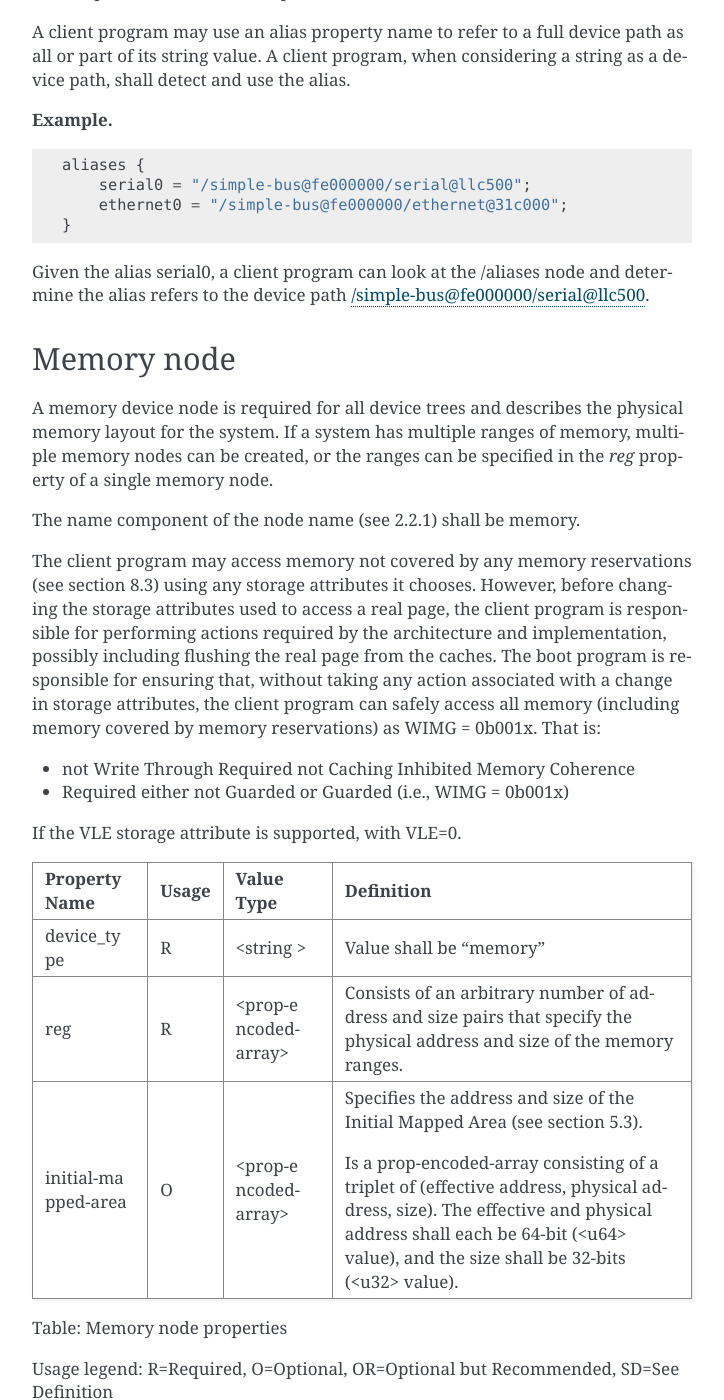
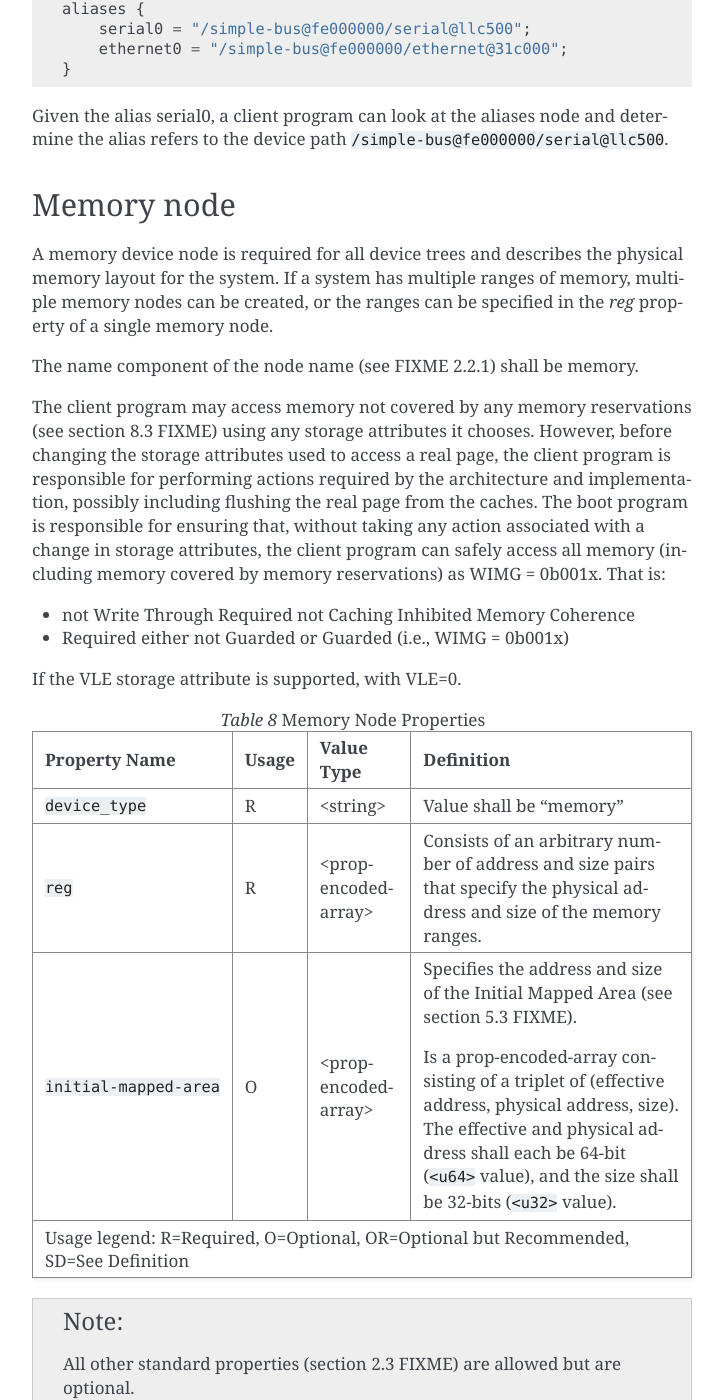
Before and after one commit to devicetree-org/devicetree-specification, a Sphinx documentation site: the page built from source/devicenodes.rst, in a window 1280 px wide and 1400 px high, scrolled down 2133 px. Shown: the whole window, without its empty margins (388-1112 px from the left). Built offline with Sphinx 7.4.7, drawn with Linux system fonts in a browser that asks for light colours; some of the changed text lies outside the part shown.

Commit message:
Fixup formatting on sections 3.1 through 3.4
Signed-off-by: Grant Likely <grant.likely@linaro.org>

```diff
--- a/source/devicenodes.rst
+++ b/source/devicenodes.rst
@@ -10,97 +10,72 @@
 All device trees shall have a root node and the following nodes shall be
 present at the root of all device trees:
 
--  One *cpus* node
+*  One *cpus* node
 
--  At least one *memory* node
+*  At least one *memory* node
 
 Root node
 ---------
 
 The device tree has a single root node of which all other device nodes
-are descendants. The full path to the root node is /.
+are descendants. The full path to the root node is ``/``.
 
-+------------+---------+---------+------------------------------------------------+
-| Property   | Usage   | Value   | Definition                                     |
-| Name       |         | Type    |                                                |
-+============+=========+=========+================================================+
-| #address-c | R       | <u32>   | Specifies the number of <u32> cells to         |
-| ells       |         |         | represent the address in the *reg* property in |
-|            |         |         | children of root.                              |
-+------------+---------+---------+------------------------------------------------+
-| #size-cell | R       | <u32>   | Specifies the number of <u32> cells to         |
-| s          |         |         | represent the size in the *reg* property in    |
-|            |         |         | children of root.                              |
-+------------+---------+---------+------------------------------------------------+
-| model      | R       | <string | Specifies a string that uniquely identifies    |
-|            |         | >       | the model of the system board. The recommended |
-|            |         |         | format is “manufacturer,model-number”.         |
-+------------+---------+---------+------------------------------------------------+
-| compatible | R       | <string | Specifies a list of platform architectures     |
-|            |         | list>   | with which this platform is compatible. This   |
-|            |         |         | property can be used by operating systems in   |
-|            |         |         | selecting platform specific code. The          |
-|            |         |         | recommended form of the property value is:     |
-|            |         |         |                                                |
-|            |         |         | ::                                             |
-|            |         |         |                                                |
-|            |         |         |     “<Manufacturer>,<Model-number>”            |
-|            |         |         |                                                |
-|            |         |         | For example:                                   |
-|            |         |         |                                                |
-|            |         |         | ::                                             |
-|            |         |         |                                                |
-|            |         |         |     compatible = “fsl,mpc8572ds”               |
-+------------+---------+---------+------------------------------------------------+
-| epapr-vers | R       | <string | This property shall contain the string:        |
-| ion        |         | >       | “ePAPR-<ePAPR version>”                        |
-|            |         |         |                                                |
-|            |         |         | where:                                         |
-|            |         |         |                                                |
-|            |         |         | <ePAPR version> is the text (without blanks)   |
-|            |         |         | after the word Version on the cover page of    |
-|            |         |         | the PAPR spec that the platform adheres to     |
-|            |         |         | For example:                                   |
-|            |         |         |                                                |
-|            |         |         | ::                                             |
-|            |         |         |                                                |
-|            |         |         |     epapr-version = “{spec}-1.1”               |
-+------------+---------+---------+------------------------------------------------+
+.. tabularcolumns:: l c l J
+.. table:: Root Node Properties
 
-Table: Table 3-1 Root Node Properties
+   =================== ====== ================= ===============================================
+   Property Name       Usage  Value Type        Definition
+   =================== ====== ================= ===============================================
+   ``#address-cells``  R      ``<u32>``         Specifies the number of ``<u32>`` cells to
+                                                represent the address in the *reg* property in
+                                                children of root.
+   ``#size-cells``     R      ``<u32>``         Specifies the number of ``<u32>`` cells to
+                                                represent the size in the *reg* property in
+                                                children of root.
+   ``model``           R      ``<string>``      Specifies a string that uniquely identifies
+                                                the model of the system board. The recommended
+                                                format is "manufacturer,model-number".
+   ``compatible``      R      ``<stringlist>``  Specifies a list of platform architectures
+                                                with which this platform is compatible. This
+                                                property can be used by operating systems in
+                                                selecting platform specific code. The
+                                                recommended form of the property value is:
 
-Usage legend: R=Required, O=Optional, OR=Optional but Recommended,
-SD=See Definition
+                                                ``"manufacturer,model"``
 
-Note: All other standard properties (section 2.3) are allowed but are
-optional.
+                                                For example:
+
+                                                ``compatible = "fsl,mpc8572ds"``
+   Usage legend: R=Required, O=Optional, OR=Optional but Recommended, SD=See Definition
+   ============================================================================================
+
+.. note:: All other standard properties (section 2.3) are allowed but are optional.
 
 aliases node
 ------------
 
-A device tree may have an aliases node (/aliases) that defines one or
+A device tree may have an aliases node (``/aliases``) that defines one or
 more alias properties. The alias node shall be at the root of the device
 tree and have the node name aliases.
 
-Each property of the /aliases node defines an alias. The property name
+Each property of the ``/aliases`` node defines an alias. The property name
 specifies the alias name. The property value specifies the full path to
 a node in the device tree. For example, the property serial0 =
-“/simple-bus@fe000000/serial@llc500” defines the alias serial0.
+``"/simple-bus@fe000000/serial@llc500"`` defines the alias serial0.
 
 Alias names shall be a lowercase text strings of 1 to 31 characters from
 the following set of characters.
 
-+-------------------+--------------------------------------------------------+
-| Character         | Description                                            |
-+===================+========================================================+
-| 0-9               | digit                                                  |
-+-------------------+--------------------------------------------------------+
-| a-z               | lowercase letter                                       |
-+-------------------+--------------------------------------------------------+
-| -                 | dash                                                   |
-+-------------------+--------------------------------------------------------+
+.. tabularcolumns:: c J
+.. table:: Valid characters for alias name
 
-Table: Characters for alias names
+   ========= ================
+   Character Description
+   ========= ================
+   0-9       digit
+   a-z       lowercase letter
+   \-        dash
+   ========= ================
 
 An alias value is a device path and is encoded as a string. The value
 represents the full path to a node, but the path does not need to refer
@@ -110,7 +85,7 @@
 device path as all or part of its string value. A client program, when
 considering a string as a device path, shall detect and use the alias.
 
-**Example.**
+**Example**
 
 ::
 
@@ -119,9 +94,9 @@
         ethernet0 = "/simple-bus@fe000000/ethernet@31c000";
     }
 
-Given the alias serial0, a client program can look at the /aliases node
+Given the alias serial0, a client program can look at the aliases node
 and determine the alias refers to the device path
-/simple-bus@fe000000/serial@llc500.
+``/simple-bus@fe000000/serial@llc500``.
 
 Memory node
 -----------
@@ -131,10 +106,10 @@
 of memory, multiple memory nodes can be created, or the ranges can be
 specified in the *reg* property of a single memory node.
 
-The name component of the node name (see 2.2.1) shall be memory.
+The name component of the node name (see FIXME 2.2.1) shall be memory.
 
 The client program may access memory not covered by any memory
-reservations (see section 8.3) using any storage attributes it chooses.
+reservations (see section 8.3 FIXME) using any storage attributes it chooses.
 However, before changing the storage attributes used to access a real
 page, the client program is responsible for performing actions required
 by the architecture and implementation, possibly including flushing the
@@ -149,36 +124,30 @@
 
 If the VLE storage attribute is supported, with VLE=0.
 
-+------------+---------+---------+------------------------------------------------+
-| Property   | Usage   | Value   | Definition                                     |
-| Name       |         | Type    |                                                |
-+============+=========+=========+================================================+
-| device\_ty | R       | <string | Value shall be "memory"                        |
-| pe         |         | >       |                                                |
-+------------+---------+---------+------------------------------------------------+
-| reg        | R       | <prop-e | Consists of an arbitrary number of address and |
-|            |         | ncoded- | size pairs that specify the physical address   |
-|            |         | array>  | and size of the memory ranges.                 |
-+------------+---------+---------+------------------------------------------------+
-| initial-ma | O       | <prop-e | Specifies the address and size of the Initial  |
-| pped-area  |         | ncoded- | Mapped Area (see section 5.3).                 |
-|            |         | array>  |                                                |
-|            |         |         | Is a prop-encoded-array consisting of a        |
-|            |         |         | triplet of (effective address, physical        |
-|            |         |         | address, size). The effective and physical     |
-|            |         |         | address shall each be 64-bit (<u64> value),    |
-|            |         |         | and the size shall be 32-bits (<u32> value).   |
-+------------+---------+---------+------------------------------------------------+
+.. tabularcolumns:: l c l J
+.. table:: Memory Node Properties
 
-Table: Memory node properties
+   ======================= ====== ===================== ===============================================
+   Property Name           Usage  Value Type            Definition
+   ======================= ====== ===================== ===============================================
+   ``device_type``         R       <string>             Value shall be "memory"
+   ``reg``                 R       <prop-encoded-array> Consists of an arbitrary number of address and
+                                                        size pairs that specify the physical address
+                                                        and size of the memory ranges.
+   ``initial-mapped-area`` O       <prop-encoded-array> Specifies the address and size of the Initial
+                                                        Mapped Area (see section 5.3 FIXME).
 
-Usage legend: R=Required, O=Optional, OR=Optional but Recommended,
-SD=See Definition
+                                                        Is a prop-encoded-array consisting of a
+                                                        triplet of (effective address, physical
+                                                        address, size). The effective and physical
+                                                        address shall each be 64-bit (``<u64>`` value),
+                                                        and the size shall be 32-bits (``<u32>`` value).
+   Usage legend: R=Required, O=Optional, OR=Optional but Recommended, SD=See Definition
+   ====================================================================================================
 
-Note: All other standard properties (section 2.3) are allowed but are
-optional.
+.. note:: All other standard properties (section 2.3 FIXME) are allowed but are optional.
 
-**Example.**
+**Example**
 
 Given a 64-bit Power system with the following physical memory layout:
 
@@ -186,10 +155,10 @@
 
 -  RAM: starting address 0x100000000, length 0x100000000 (4GB)
 
-Memory nodes could be defined as follows, assuming an *#address-cells*
-value of 2 and a *#size-cells* value of 2:
+Memory nodes could be defined as follows, assuming an ``#address-cells`` == 2
+and ``#size-cells`` == 2:
 
-**Example #1.**
+**Example #1**
 
 ::
 
@@ -199,7 +168,7 @@
                0x000000001 0x00000000 0x00000001 0x00000000>;
     };
 
-**Example #2.**
+**Example #2**
 
 ::
 
@@ -212,11 +181,11 @@
         reg = <0x000000001 0x00000000 0x00000001 0x00000000>;
     };
 
-The *reg* property is used to define the address and size of the two
+The ``reg`` property is used to define the address and size of the two
 memory ranges. The 2 GB I/O region is skipped. Note that the
-*#address-cells* and *#size-cells* properties of the root node specify a
+``#address-cells`` and ``#size-cells`` properties of the root node specify a
 value of 2, which means that two 32-bit cells are required to define the
-address and length for the *reg* property of the memory node.
+address and length for the ``reg`` property of the memory node.
 
 Chosen
 ------
--- a/source/index.rst
+++ b/source/index.rst
@@ -12,6 +12,7 @@
    license
    introduction
    devicetree-basics
+   devicenodes
    references
 
 Indices and tables
```
